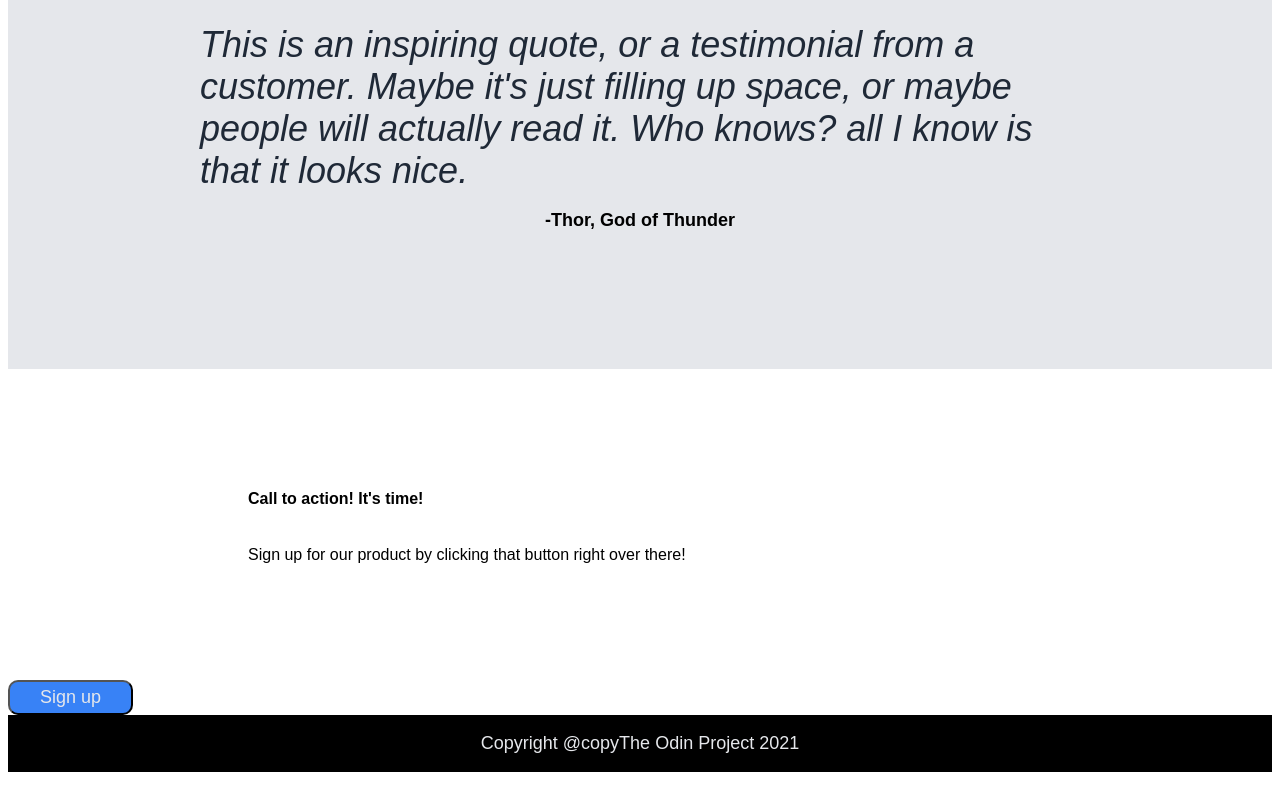
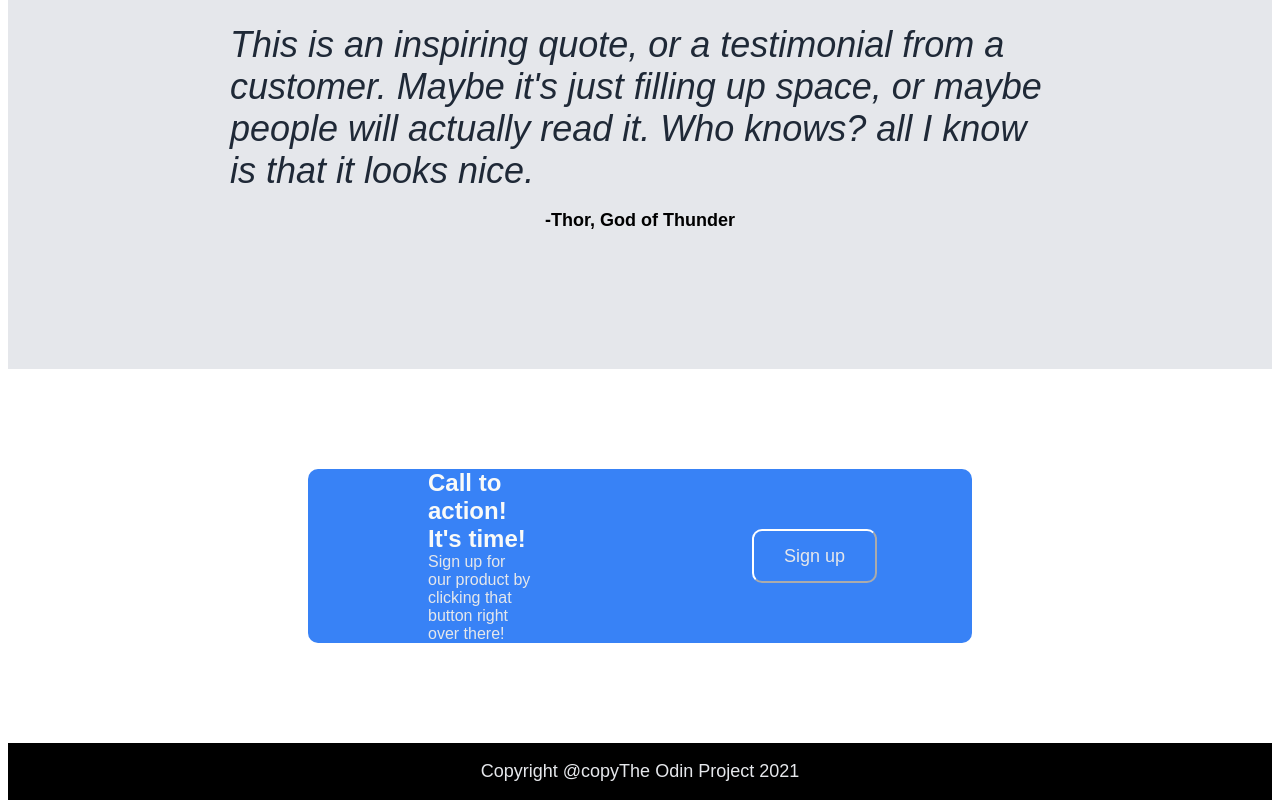
Before and after one commit to dkvoid/Website_Design, a plain HTML site: page index.html in a window 1280 px wide. Shown: the part 988-1788 px from the top of the page. Before the commit the page ends 1760 px from the top, so only its background shows below. Drawn offline with Linux system fonts and the light colour scheme.

Commit message:
Centered the fourth segment with the page

```diff
--- a/index.html
+++ b/index.html
@@ -52,12 +52,14 @@
                  Maybe it's just filling up space, or maybe people will actually read it. Who knows? all I know is that it looks nice.</p>
             <p class="signature">-Thor, God of Thunder</p>
         </div>
-        <div>
-            <div class="closing">
-            <h4>Call to action! It's time!</h4>
-            <p>Sign up for our product by clicking that button right over there!</p>
+        <div class="fourth">
+            <div class="closing_left">
+                <h4 class="call">Call to action! It's time!</h4>
+                <p class="call">Sign up for our product by clicking that button right over there!</p>
             </div>
-            <button type="button">Sign up</button>
+            <div class="closing_right">
+            <button type="button" class="b2">Sign up</button>
+        </div>
         </div>
     </body>
     <footer>
--- a/stylesheet.css
+++ b/stylesheet.css
@@ -149,7 +149,7 @@ button {
     font-size: 36px;
     font-style: italic;
     color: #1F2937;
-    width: 880px;
+    width: 820px;
     margin: 0px;
 }
 
@@ -160,10 +160,47 @@ button {
     font-weight: 900;
 }
 
-.closing {
+.fourth {
+    display: flex;
     margin: 100px 240px;
+    padding: 0px 60px;
+    justify-content: center;
+}
+
+.closing_left {
     display: flex;
-    flex-direction: column
+    flex-direction: column;
+    padding: 0px 100px 0px 120px;
+    background-color: #3882F6;
+    align-items: flex-start;
+    justify-content: center;
+    border-radius: 10px 0px 0px 10px;
+}
+
+.call {
+    display: flex;
+    flex-direction: column;
+    justify-content: space-between;
+    margin: 0px;
+    color: #E5E7EB;
+}
+
+h4.call {
+    font-size: 24px;
+    color: #F9FAF8
+}
+
+
+.closing_right {
+    display: flex;
+    padding: 60px 120px 60px 120px;
+    background-color: #3882F6;
+    border-radius: 0px 10px 10px 0px;
+}
+
+.b2 {
+    border-color: white;
+    flex-shrink: 0;
 }
 
 footer {
```
